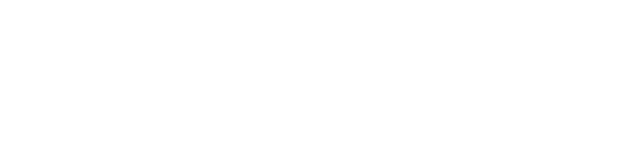
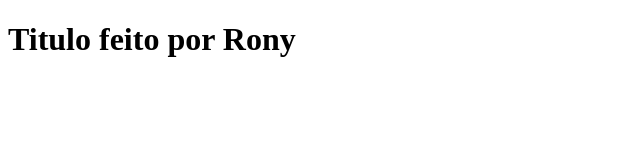
Before and after one commit to rony10119/projeto-git, a plain HTML site: page index.html in a window 1280 px wide. Shown: the whole page, without its empty margins (0-640 px from the left). Drawn offline with Linux system fonts and the light colour scheme.

Commit message:
Criado titulo da pagina

```diff
--- a/index.html
+++ b/index.html
@@ -6,6 +6,7 @@
     <title>git e githubs</title>
 </head>
 <body>
+    <h1>Titulo feito por Rony</h1>
 
 </body>
 </html>
```
